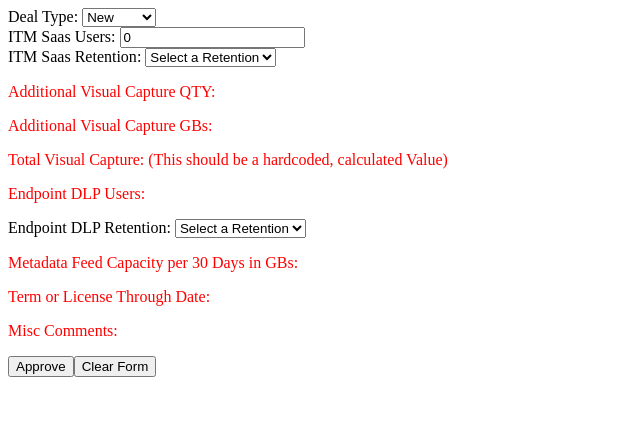
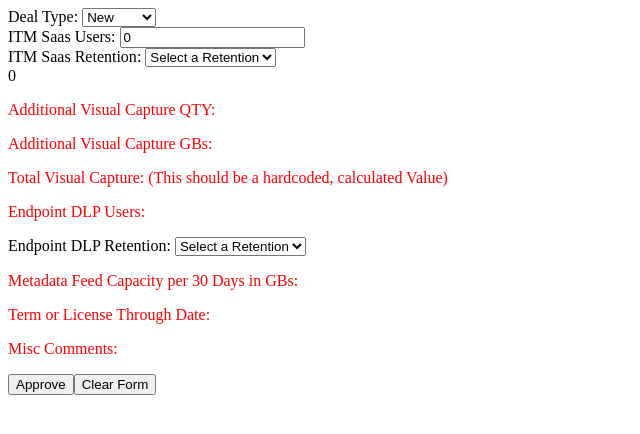
Before and after one commit to mitsukiyouko555/ITM-Saas-Financial-Approval-Dialogue, a React (Vite) app: page / in a window 1280 px wide. Shown: the top 434 px of the page, without its empty margins (0-640 px from the left). Built offline with nearby package versions, Linux system fonts and the light colour scheme; a web font is replaced by a local one.

Commit message:
more updates

```diff
--- a/src/components/formComponents/dropdowns.tsx
+++ b/src/components/formComponents/dropdowns.tsx
@@ -2,32 +2,21 @@
 //parameter 2/[1] is the class(es)
 //parameter3/[2] is the optionName
 //Parameter 4/[3] is the FIELD Name (goes in the label ONLY)
-import { HandleITMRetention } from "./globalParam"
+import { HandleITMVisualCapture } from "./globalParam"
 
 function Dropdowns(...params:any[]){
     // NOTE: the ... makes it so that you can put any number of params!! doesnt have to be the same for each component which is super awesome!!
 
     function handleDropdowns(e:any){
 
-        console.log(e.target.value)
+        console.log(params[3], e.target.value)
         if (e.target.className.includes("itmRetention")){
             // console.log("itmret")
-            HandleITMRetention(e)
+            HandleITMVisualCapture(e)
         }
         else{
             console.log("no itm ret.")
         }
-
-
-         //this works well. use case statement to handle math for vc?
-        //pass e to other functions
-
-        // if (e.target.classList.contains("itmRetention")){
-        //     console.log("class does DOES contain itm retention")
-        // }
-        // else{
-        //     console.log("class does not contain itm retention")
-        // }
 
     }
 
--- a/src/components/formComponents/globalParam.tsx
+++ b/src/components/formComponents/globalParam.tsx
@@ -1,18 +1,48 @@
 export let itmUsers:Number = 0
 export let itmRetention:Number  = 0
-export let visualCapture:Number = 0
+// export let visualCapture:Number = 0
+export let retMultiplier:Number = 0
 
-export function HandleITMRetention(e:any){
-    itmRetention = e.target.value
-    console.log(itmRetention, Math.round((Number(itmRetention)/60)*2)/2)
-}
+export class itmvisualCapture{
+    _visualCapture:Number;
+    constructor(){
+        this._visualCapture = 0
+    }
 
-export function VCcalculator(e:any){
-    if (e.target.id = "itmUsers"){
-        visualCapture = Number(e.target.value) * (Number(itmRetention)/60)
+    get getvisualCapture():Number{
+        return this._visualCapture
     }
-    else{
-        visualCapture = Number(itmUsers) * (Number(e.target.value)/60)
+
+    set setvisualCapture(value:any){
+        this._visualCapture = value
     }
 
 }
+
+export const vc = new itmvisualCapture()
+
+export function HandleITMVisualCapture(e:any){
+
+    if (e.target.className.includes("itmUserCount")){
+        itmUsers = e.target.value
+        vc.setvisualCapture = Number(itmUsers) * Number(retMultiplier)
+        console.log("Visual Capture: ", vc.getvisualCapture)
+    }
+    else if (e.target.className.includes("itmRetention")){
+        itmRetention = e.target.value
+        retMultiplier = Math.round((Number(itmRetention)/60)*2)/2
+        vc.setvisualCapture = Number(itmUsers) * Number(retMultiplier)
+        console.log("Visual Capture: ", vc.getvisualCapture)
+    }
+    else{
+        console.log("Passing Through without doing anything")
+    }
+
+}
+
+function ReturnVC(){
+    return(
+        String(vc.getvisualCapture)
+    )
+}
+export default ReturnVC
--- a/src/components/forms/itmforms.tsx
+++ b/src/components/forms/itmforms.tsx
@@ -1,13 +1,13 @@
 import TheFields from "../formComponents/fields"
 import Dropdowns from "../formComponents/dropdowns"
 import handleITMSaas from "../handleFunctions/handleITMSaas"
-
+import ReturnVC from "../formComponents/globalParam"
 //NOTE: use this for itm and endpoint dlp normal, additional, and total users BUT for Enterprise DLP and DPP transform, if the logic gets TOO complicated, you may need to make a special form just for them...(?) But try it here first. most likely you can get it to work with the switch case statements in your handle functions
 function ItmForms() {
 
   return (
     <>
-        {TheFields("itmUsers", "formItem", "ITM Saas Users", handleITMSaas, 0)}
+        {TheFields("itmUsers", "formItem, itmUserCount", "ITM Saas Users", handleITMSaas, 0)}
         {/* <p className="wip">Additional ITM Saas Users:</p>
         <p className="wip">Total ITM Saas Users:</p> */}
         {Dropdowns([["itmDefault"], ["itmDropdown, itmRetention"], ["Select a Retention"], ["ITM Saas Retention"], [null]],
@@ -16,7 +16,10 @@ function ItmForms() {
         [["itm120days"], ["itmDropdown, itmRetention"], ["120 Days"] , ["ITM Saas Retention"], [120]],
         [["itm180days"], ["itmDropdown, itmRetention"], ["180 Days"] , ["ITM Saas Retention"], [180]],
         [["itm366days"], ["itmDropdown, itmRetention"], ["366 Days"] , ["ITM Saas Retention"], [366]],)}
-        {/* <p className="wip">ITM Visual Capture: (This should be a hardcoded, calculated Value) </p> */}
+
+        {/* {TheFields("itmVisualCapture", "formItem, itmVisualCapture", "ITM Saas Visual Capture", null, vc)} */}
+        <ReturnVC/>
+        {/* <p>ITM Visual Capture: {visualCapture}</p> */}
         <p className="wip">Additional Visual Capture QTY:</p>
         <p className="wip">Additional Visual Capture GBs:</p>
 
--- a/src/components/handleFunctions/handleITMSaas.tsx
+++ b/src/components/handleFunctions/handleITMSaas.tsx
@@ -1,9 +1,15 @@
+import { HandleITMVisualCapture } from "../formComponents/globalParam"
+
 function handleITMSaas(e:any){
-    console.log(e.target.id, e.target.value)
-    // itmSaasUserCount = e.target.value
-    // console.log(itmSaasUserCount)
+    console.log(e.target.value)
 
-
+    if (e.target.className.includes("itmUserCount")){
+        // console.log("itmret")
+        HandleITMVisualCapture(e)
+    }
+    else{
+        console.log("no itm ret.")
+    }
 
 }
 
```
